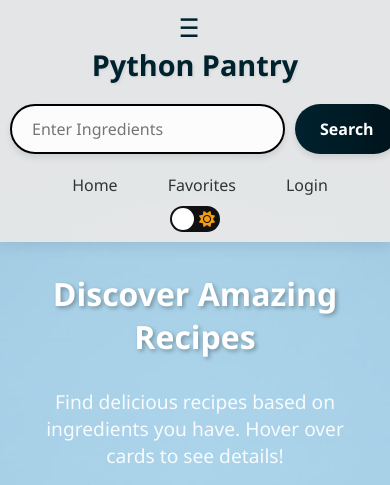
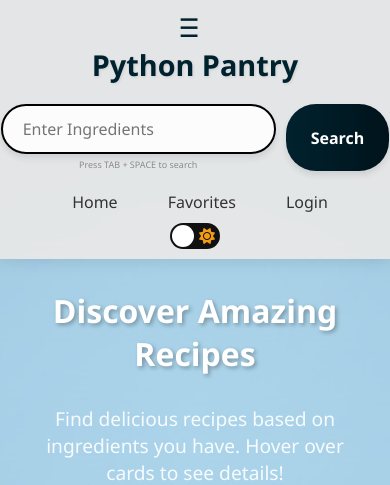
Before and after one commit to Gabberz320/Python_pantry, a Flask app: page / in a window 390 px wide. Shown: the top 485 px of the page. Run offline with Flask 3, Linux system fonts and the light colour scheme; some web fonts are replaced.

Commit message:
search hint under searchbar

```diff
--- a/static/styles.css
+++ b/static/styles.css
@@ -1611,3 +1611,52 @@ body.dark-mode .load-more-btn:hover {
   background-color: #11535f;
   box-shadow: 0 0 12px rgba(0, 0, 0, 0.1);
 }
+
+/* ---search hint under searchbar--- */
+.shortcut-hint {
+  position: absolute;
+  bottom: -12px;
+  left: 12px;
+  font-size: 9px;
+  color: rgba(255, 255, 255, 0.35);
+  pointer-events: none;
+  user-select: none;
+  font-weight: 400;
+}
+
+body:not(.dark-mode) .shortcut-hint {
+  color: rgba(0, 0, 0, 0.4);
+}
+@media (max-width: 768px) {
+  .search-bar {
+    display: flex;
+    justify-content: center;
+  }
+
+  #search-form {
+    justify-content: center;
+    width: 100%;
+  }
+}
+@media (max-width: 768px) {
+  .autocomplete-wrapper {
+    width: 100%;
+    display: flex;
+    flex-direction: column;
+    align-items: center;
+    position: relative;
+  }
+
+  .shortcut-hint {
+    position: static;
+    margin-top: 4px;
+    text-align: center;
+    font-size: 9px;
+  }
+}
+/* shouldnt show on mobile?? */
+@media (hover: none) and (pointer: coarse) {
+  .shortcut-hint {
+    display: none !important;
+  }
+}
--- a/templates/index.html
+++ b/templates/index.html
@@ -29,12 +29,15 @@
                 </form> -->
 
 <!--autocomplete-->
-            <form id="search-form" style="position: relative;">
-                <div class="autocomplete-wrapper" style="position: relative; width: 100%;">
-                    <input type="text" id="ingredient-input" placeholder="Enter Ingredients">
-                </div>
-                <button type="submit">Search</button>
-            </form>
+<form id="search-form">
+  <div class="autocomplete-wrapper">
+    <input type="text" id="ingredient-input" placeholder="Enter Ingredients">
+    <span class="shortcut-hint">Press TAB + SPACE to search</span>
+  </div>
+  <button type="submit">Search</button>
+</form>
+
+
 
 
             </div>
```
Also changed, not shown: static/script.js (indentation only).
